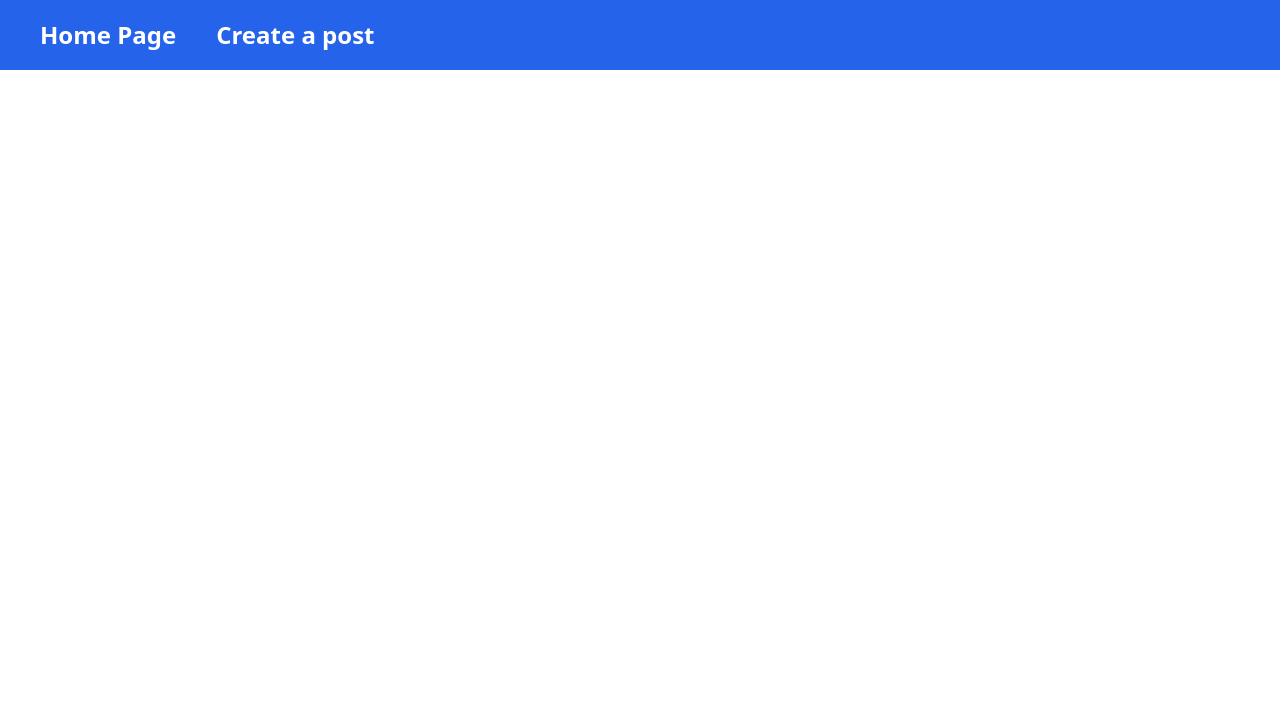
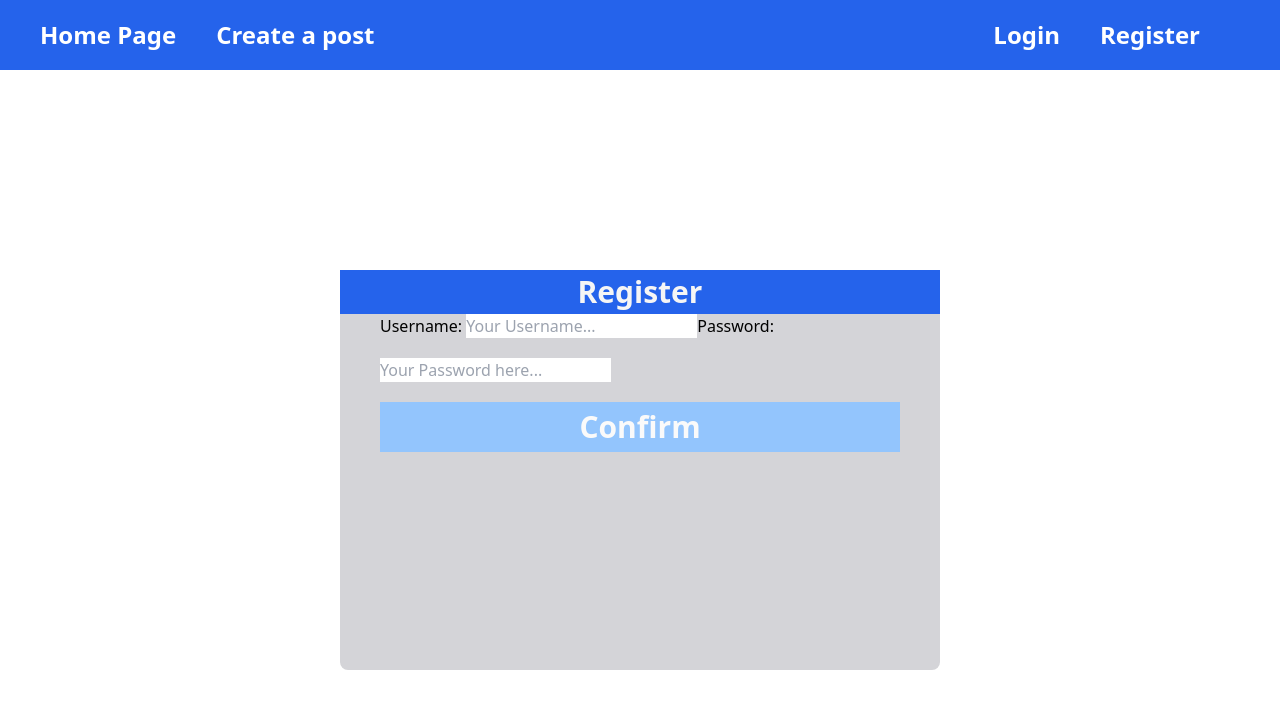
Before and after one commit to HenriqueVerasAraujo/fullstack_app, a React (Create React App) app in the folder frontend/: page /register in a window 1280 px wide. Shown: the top 708 px of the page. Built offline with nearby package versions, Linux system fonts and the light colour scheme.

Commit message:
register feito

```diff
--- a/frontend/src/App.js
+++ b/frontend/src/App.js
@@ -5,6 +5,7 @@ import Home from './pages/Home';
 import CreatePost from './pages/CreatePost';
 import Navbar from './components/Navbar';
 import PostPage from './pages/PostPage';
+import Register from './pages/Register';
 
 function App() {
   return (
@@ -14,6 +15,7 @@ function App() {
     <Route exact path="/" element={ <Home /> } />
     <Route exact path="/createPost" element={ <CreatePost /> } />
     <Route exact path="/post/:id" element={ <PostPage /> } />
+    <Route exact path="/register" element={ <Register /> } />
   </Routes>
  </BrowserRouter>
   );
--- a/frontend/src/components/Navbar.jsx
+++ b/frontend/src/components/Navbar.jsx
@@ -4,7 +4,8 @@ import { Link } from 'react-router-dom';
 export default function Navbar() {
   return (
     <div className='bg-blue-600 w-full h-[70px]'>
-        <div className='w-full h-full flex items-center px-10'>
+        <div className='w-full h-full flex items-center justify-between px-10'>
+          <div className='flex'>
             <Link to='/'>
                 <h1 className='text-2xl mr-10 text-white font-bold'>Home Page</h1>
             </Link>
@@ -12,6 +13,16 @@ export default function Navbar() {
             <Link to='/createPost'>
                 <h1 className='text-2xl mr-10 text-white font-bold'>Create a post</h1>
             </Link>
+          </div>
+          <div className='flex'>
+            <Link to='/login'>
+                <h1 className='text-2xl mr-10 text-white font-bold'>Login</h1>
+            </Link>
+
+            <Link to='/register'>
+                <h1 className='text-2xl mr-10 text-white font-bold'>Register</h1>
+            </Link>
+          </div>
         </div>
     </div>
   )
--- /dev/null
+++ b/frontend/src/pages/Register.jsx
@@ -0,0 +1,52 @@
+import React, { useState } from 'react'
+import axios from 'axios';
+import { Formik, Form, Field, ErrorMessage } from 'formik';
+import * as Yup from 'yup';
+
+export default function Register() {
+    const [renderMessage, setRenderMessage] = useState(false)
+    const initialValues = {
+        userName:'',
+        password:'',
+      };
+    const validationSchema = Yup.object().shape({
+    userName:Yup.string().required('Your Username is required').min(3).max(15),
+    password:Yup.string().required(),
+    })
+
+    const onSubmit = async(data) => {
+        await axios.post(`http://localhost:3001/users`, data);
+        setRenderMessage(true);
+    }
+  return (
+    <div className='w-full h-[screen - 200px] flex flex-col items-center'>
+        <div className='w-[600px] h-[400px] mt-[200px] bg-zinc-300 rounded-lg flex flex-col'>
+        <div className='w-full h-[50px] bg-blue-600 flex items-center justify-center'>
+            <h1 className='text-3xl text-neutral-100 font-bold'>Register</h1>
+        </div>
+        <div className='w-full h-full'>
+            <Formik initialValues={initialValues} onSubmit={onSubmit} validationSchema={validationSchema}>
+                <div className='px-10'>
+                    <Form>
+                        <label htmlFor="userName">Username: </label>
+                        <ErrorMessage component='span' name='userName'/>
+                        <Field className='mb-5' name='userName'  placeholder="Your Username..."/>
+
+                        <label htmlFor="password">Password: </label>
+                        <ErrorMessage component='span' name='password'/>
+                        <Field className='mb-5'type='password' name='password' placeholder="Your Password here..."/>
+
+                        <button className='bg-blue-300 w-full h-[50px] text-neutral-50 text-3xl font-bold' type='submit'>Confirm</button>
+                    </Form>
+                </div>
+            </Formik>
+        </div>
+        </div>
+        <div>
+            {renderMessage && (
+                <h1>Usuario criado com sucesso!</h1>
+            )}
+        </div>
+    </div>
+  )
+}
```
Also changed, not shown: frontend/src/pages/Login.jsx (added).
